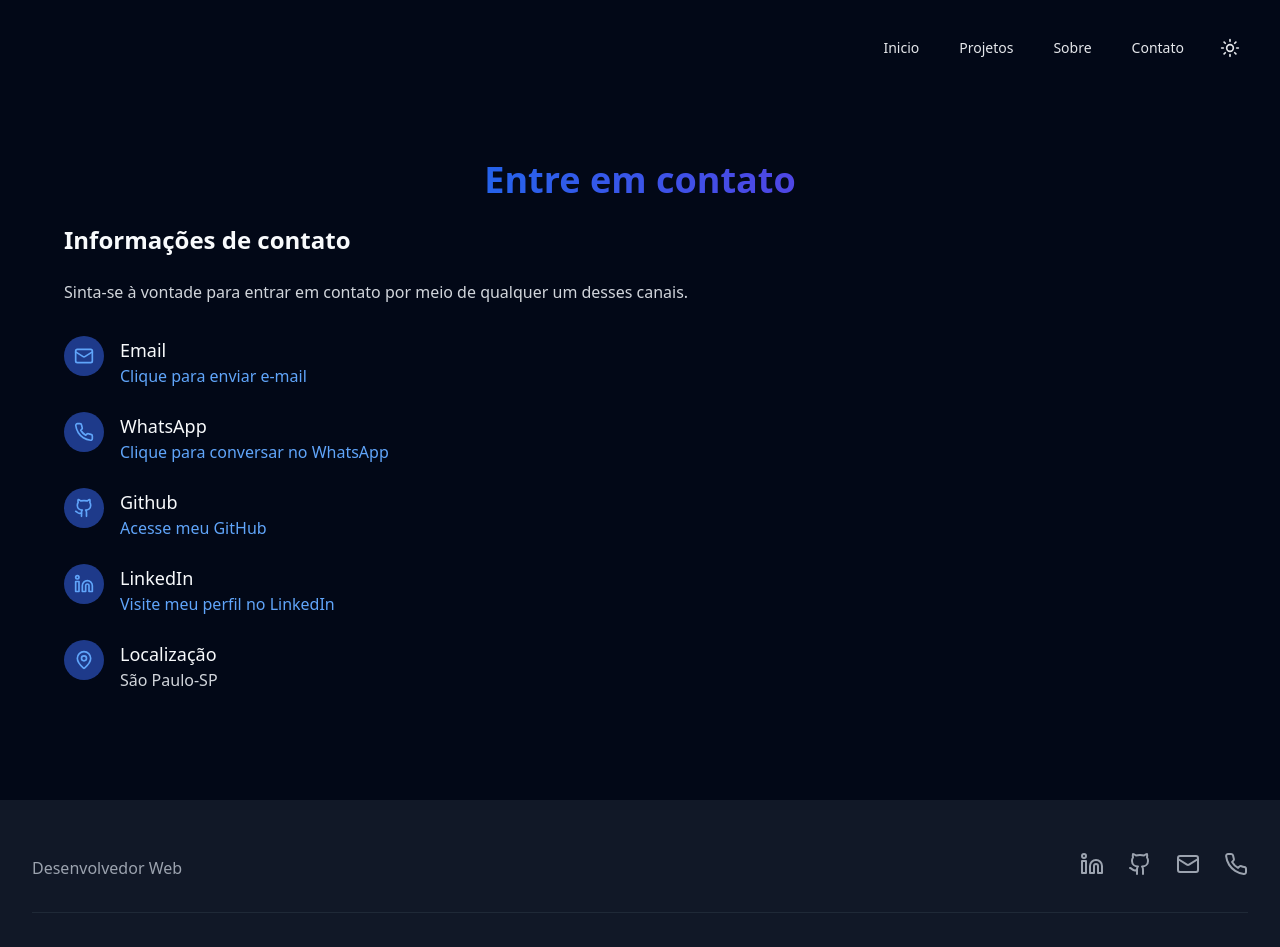
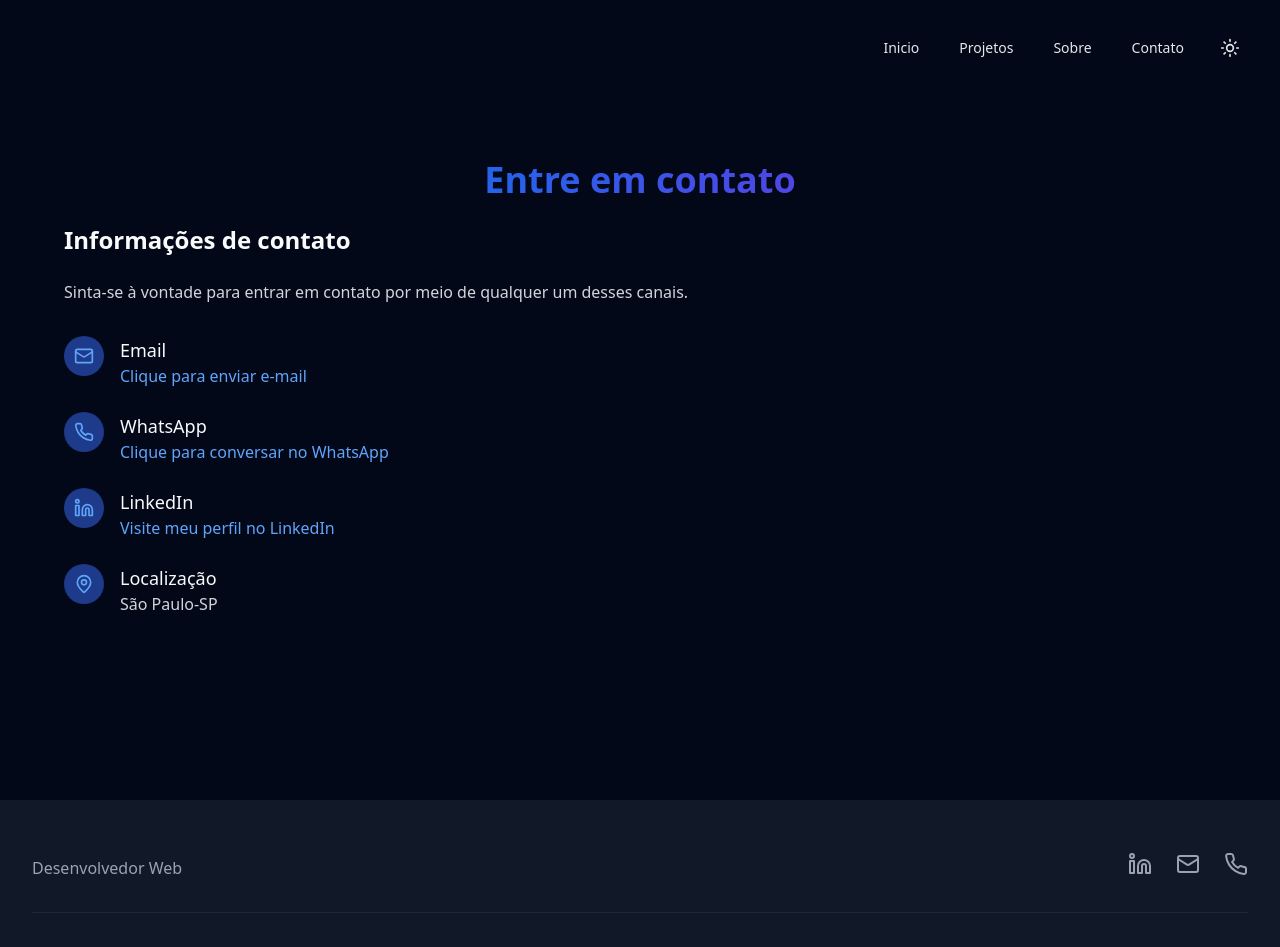
Before and after one commit to Eric20-patrick/Portifolio, a React (Vite) app: page /contatos in a window 1280 px wide. Shown: the top 947 px of the page. Built offline with nearby package versions, Linux system fonts and the light colour scheme.

Commit message:
Subindo novo curriculo

```diff
--- a/src/components/Footer.tsx
+++ b/src/components/Footer.tsx
@@ -8,11 +8,6 @@ const Footer = () => {
       name: 'LinkedIn',
       icon: Linkedin,
       url: 'https://www.linkedin.com/in/ericpatrick-dev/',
-    },
-    {
-      name: 'Github',
-      icon: Github,
-      url: 'https://github.com/Eric20-patrick',
     },
     {
       name: 'Email',
--- a/src/pages/contatos/index.tsx
+++ b/src/pages/contatos/index.tsx
@@ -14,12 +14,6 @@ const Index = () => {
       label: 'WhatsApp',
       value: 'Clique para conversar no WhatsApp',
       link: 'https://wa.me/5511977485165',
-    },
-    {
-      icon: Github,
-      label: 'Github',
-      value: 'Acesse meu GitHub',
-      link: 'https://github.com/Eric20-patrick',
     },
     {
       icon: Linkedin,
```
Also changed, not shown: 2 other files (tests, documents, lock files or other folders).
